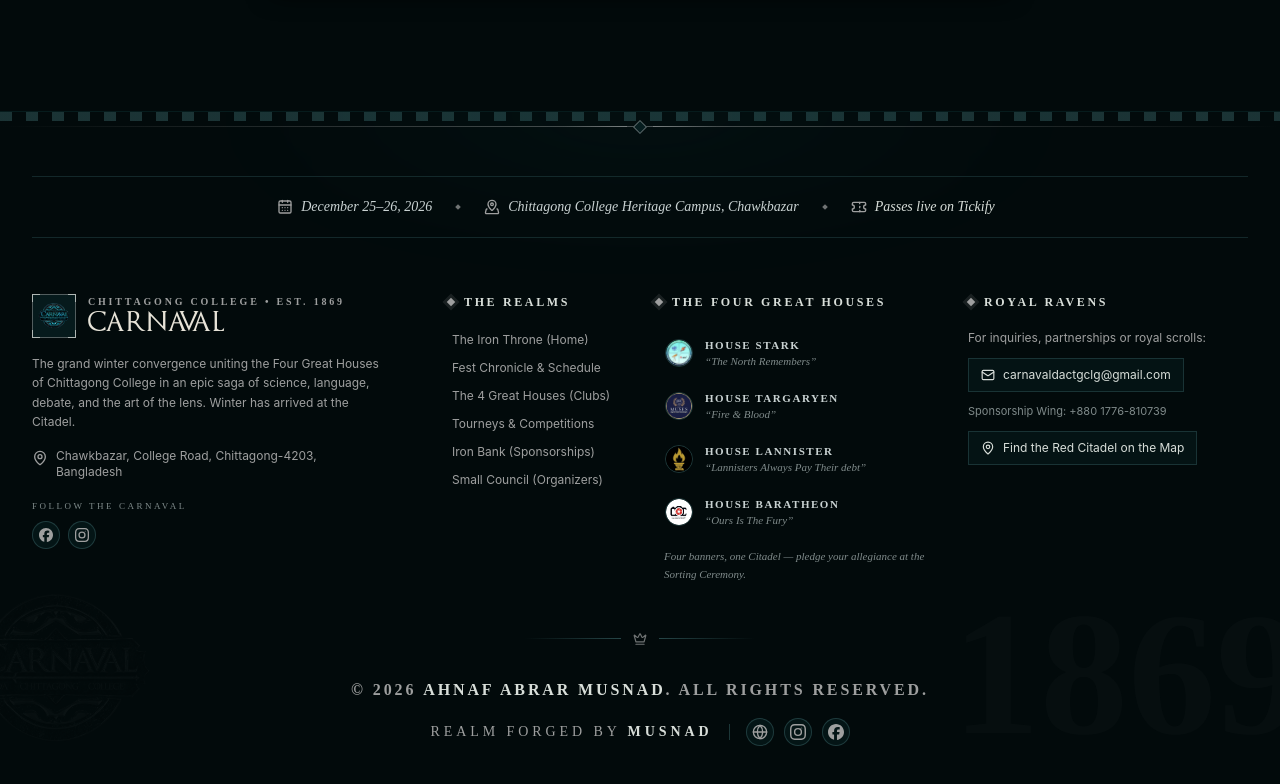
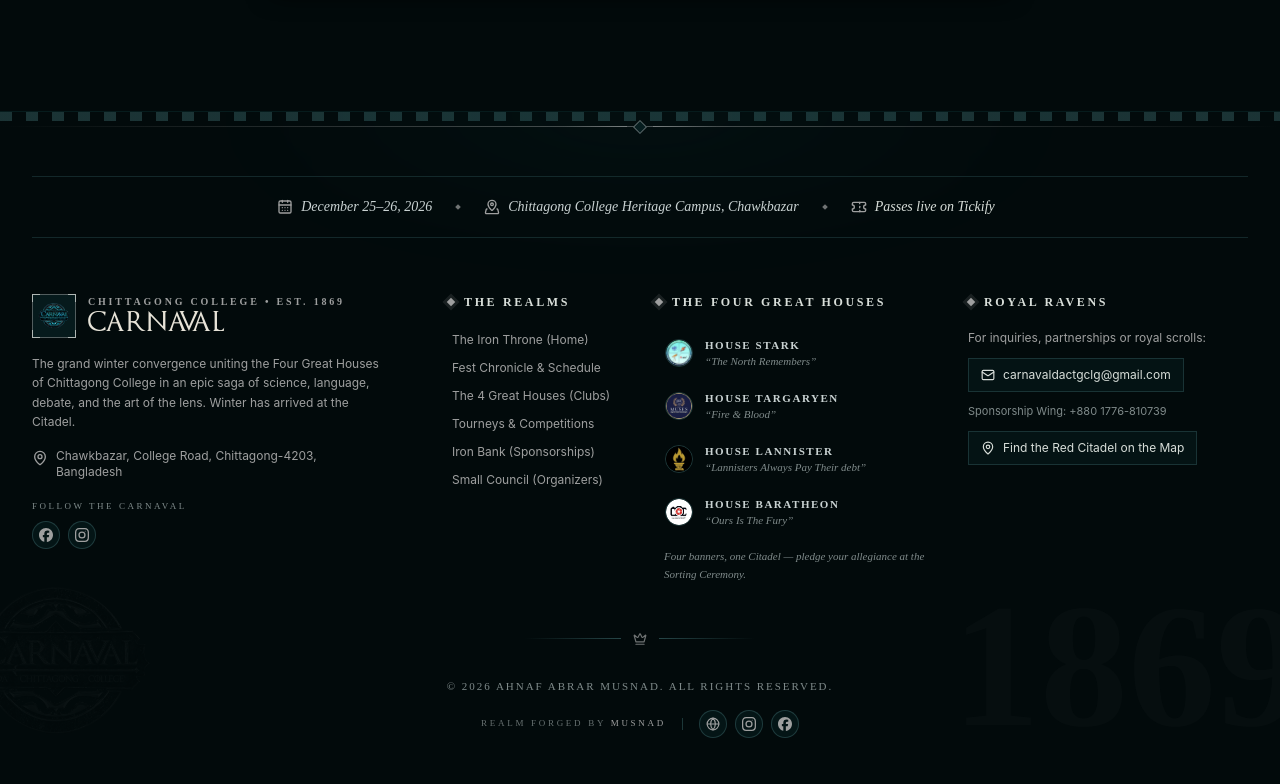
Before and after one commit to ahnafmusnad/collegefest, a React (Vite) app: page / in a window 1280 px wide. Shown: the part 5301-6085 px from the top of the page. Built offline with nearby package versions, Linux system fonts and the light colour scheme.

Commit message:
revert(footer): restore original small font size for copyright credit
Co-authored-by: arena-agent <297053741+arena-agent@users.noreply.github.com>

```diff
--- a/src/components/Footer.tsx
+++ b/src/components/Footer.tsx
@@ -275,24 +275,24 @@ export const Footer: React.FC<FooterProps> = ({ onNavigate }) => {
 
         {/* ---- Bottom Copyright ---- */}
         <div className="text-center">
-          <p className="font-cinzel text-sm sm:text-base font-semibold tracking-[0.18em] text-bone-dim uppercase">
-            &copy; 2026 <span className="text-gold-2 font-bold">Ahnaf Abrar Musnad</span>. All rights reserved.
+          <p className="font-cinzel text-[11px] tracking-[0.18em] text-ash uppercase">
+            &copy; 2026 Ahnaf Abrar Musnad. All rights reserved.
           </p>
           {/* ---- Forged-by credit: the smith behind the realm ---- */}
-          <div className="mt-4 flex flex-col items-center justify-center gap-3 sm:flex-row sm:gap-4">
-            <span className="font-cinzel text-xs sm:text-sm uppercase tracking-[0.28em] text-bone-dim">
-              Realm forged by <span className="font-bold text-gold-2">Musnad</span>
+          <div className="mt-4 flex flex-col items-center justify-center gap-2.5 sm:flex-row sm:gap-4">
+            <span className="font-cinzel text-[9px] uppercase tracking-[0.3em] text-ash/80">
+              Realm forged by <span className="text-bone-dim">Musnad</span>
             </span>
-            <span className="hidden h-4 w-px bg-iron/60 sm:block" aria-hidden="true" />
-            <div className="flex items-center gap-2.5">
+            <span className="hidden h-3 w-px bg-iron/60 sm:block" aria-hidden="true" />
+            <div className="flex items-center gap-2">
               <FooterSocial href="https://muzie-dev.vercel.app" label="Musnad — portfolio">
-                <Globe className="h-4 w-4" />
+                <Globe className="h-3.5 w-3.5" />
               </FooterSocial>
               <FooterSocial href="https://www.instagram.com/_.ahnaf_abrar._/" label="Ahnaf on Instagram">
-                <SocialGlyph icon="Instagram" className="h-4 w-4" />
+                <SocialGlyph icon="Instagram" className="h-3.5 w-3.5" />
               </FooterSocial>
               <FooterSocial href="https://www.facebook.com/profile.php?id=61595154770049" label="Ahnaf on Facebook">
-                <SocialGlyph icon="Facebook" className="h-4 w-4" />
+                <SocialGlyph icon="Facebook" className="h-3.5 w-3.5" />
               </FooterSocial>
             </div>
           </div>
```
